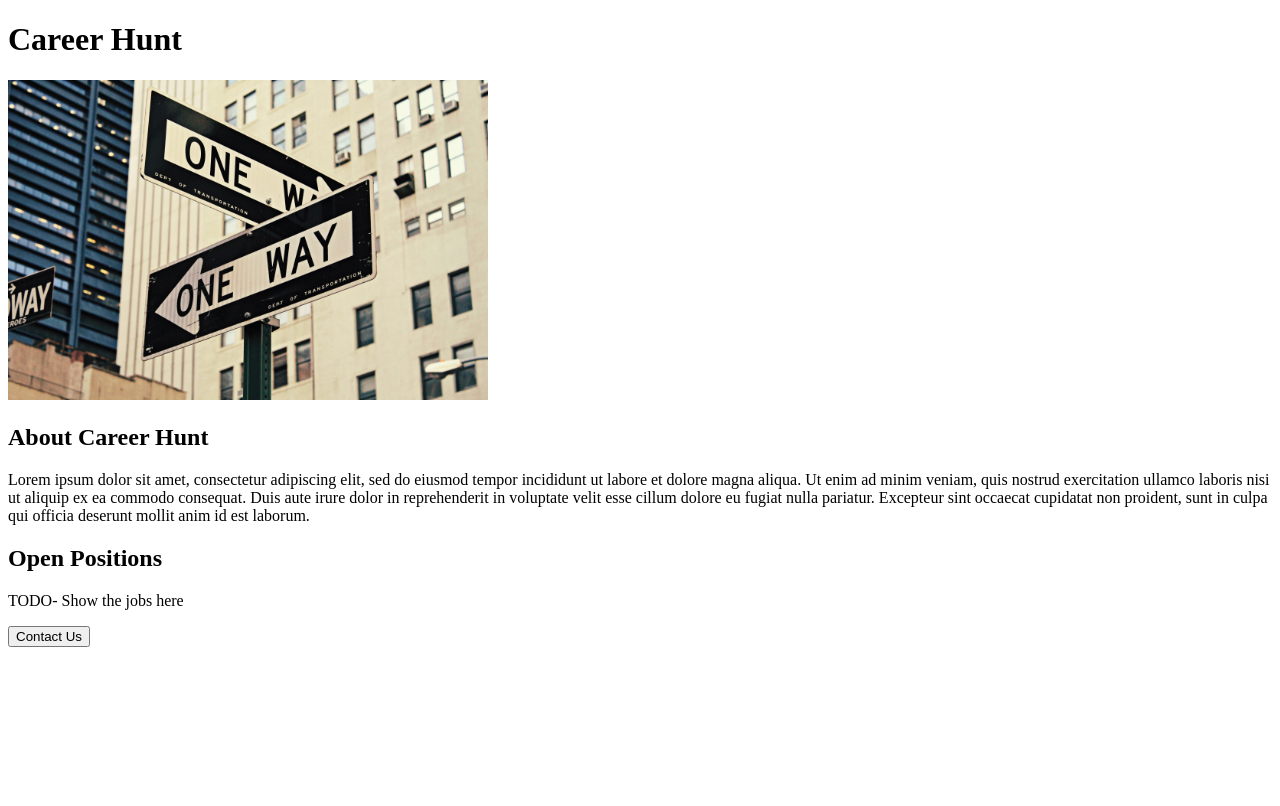
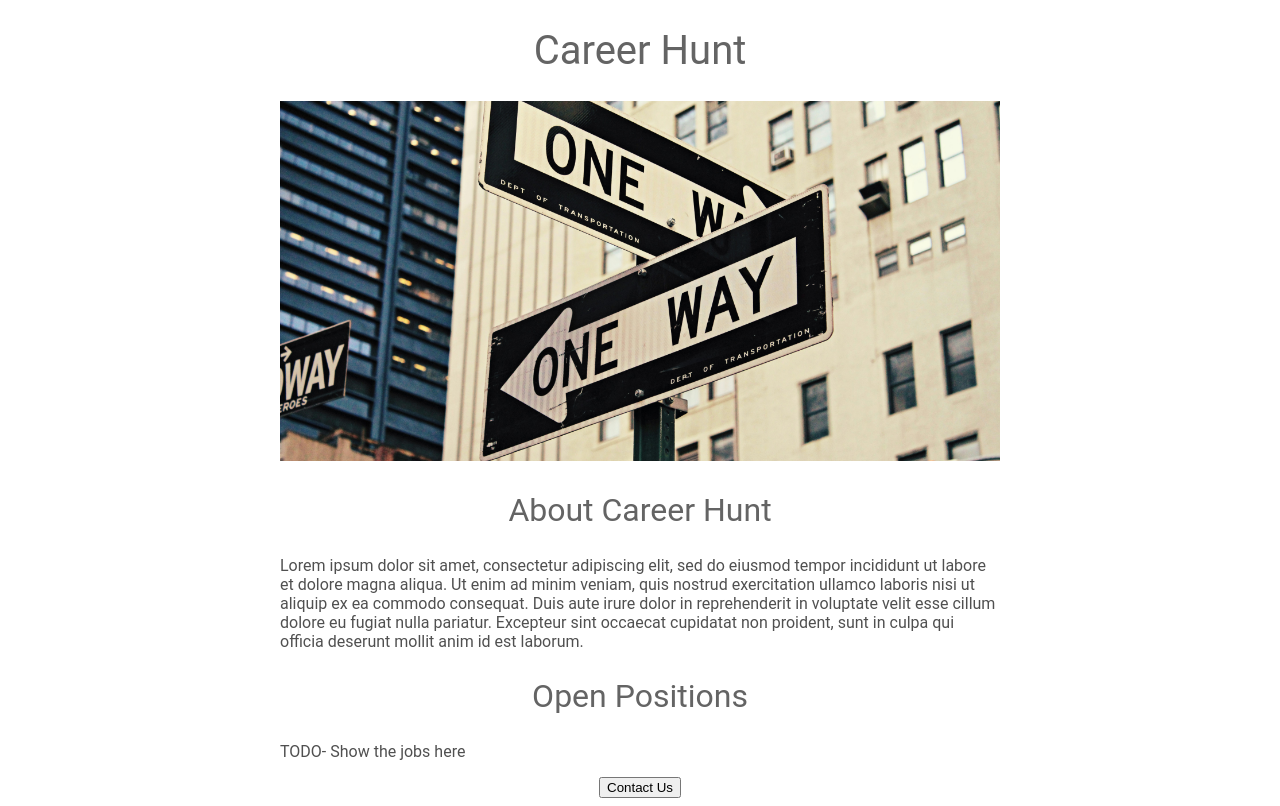
Before and after one commit to VanshikaKumar1910/career_website, a Flask app: page / in a window 1280 px wide. Before the commit the page ends 647 px from the top, so only its background shows below. Run offline with Flask 3, Linux system fonts and the light colour scheme.

Commit message:
Changed Layout

```diff
--- a/templates/home.html
+++ b/templates/home.html
@@ -5,14 +5,35 @@
   <meta http-equiv="X-UA-Compatible" content="IE=edge">
   <meta name="viewport" content="width=device-width, initial-scale=1.0">
   <title>Career website </title>
+  <style> h1{font-size: 40px; font-family: Roboto; font-weight: normal; color: rgb(100, 100, 100); text-align: center; }
+    #banner {
+      width: 100%;
+      height: 360px;
+      object-fit: cover;
+    }
+
+    h2{font-size: 32px; font-family: Roboto; font-weight: normal; color: rgb(100, 100, 100); text-align: center; }
+
+    p{
+      font-family: Roboto;
+      color: rgb(80, 80, 80);
+    }
+    #container{
+      max-width: 720px;
+      margin:0 auto 0 auto;
+    }
+  </style>
 </head>
 <body>
+        <div id = "container">
             <h1>Career Hunt </h1>
-  <img src= "https://3bc3546f-b4ad-42f5-a8f4-17f7d36d2a8c-00-32k4u59fa2486.pike.replit.dev/static/banner.jpg" height="320">
+            <img id= "banner" src= "https://3bc3546f-b4ad-42f5-a8f4-17f7d36d2a8c-00-32k4u59fa2486.pike.replit.dev/static/banner.jpg" >
             <h2>About Career Hunt</h2>
             <p>Lorem ipsum dolor sit amet, consectetur adipiscing elit, sed do eiusmod tempor incididunt ut labore et dolore magna aliqua. Ut enim ad minim veniam, quis nostrud exercitation ullamco laboris nisi ut aliquip ex ea commodo consequat. Duis aute irure dolor in reprehenderit in voluptate velit esse cillum dolore eu fugiat nulla pariatur. Excepteur sint occaecat cupidatat non proident, sunt in culpa qui officia deserunt mollit anim id est laborum.</p>
             <h2> Open Positions </h2>
             <p> TODO- Show the jobs here </p>
+            <div style="text-align:center;">
             <button>Contact Us </button>
+        </div>
 </body>
 </html>
```
Lines whose indentation alone changed are shown as unchanged.
